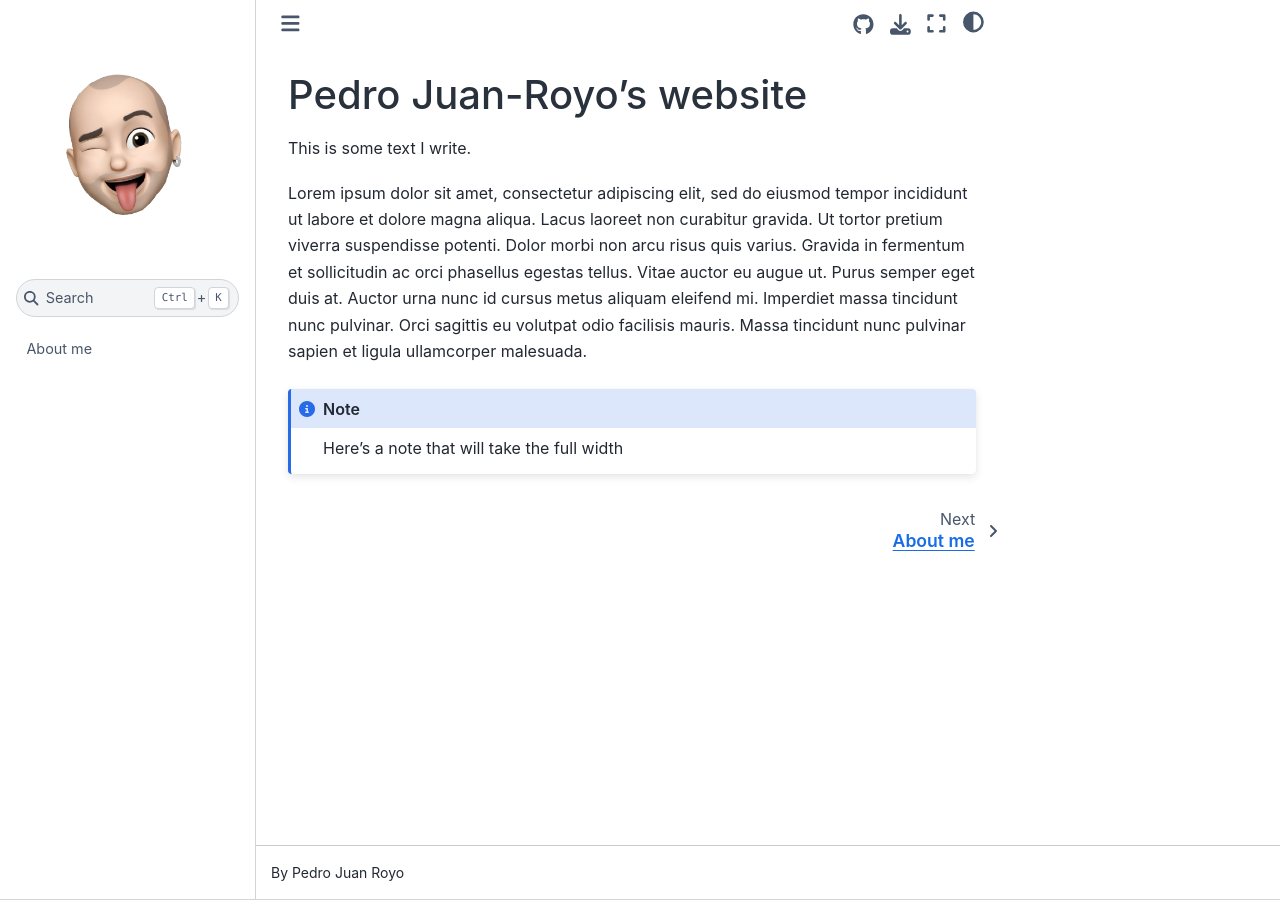
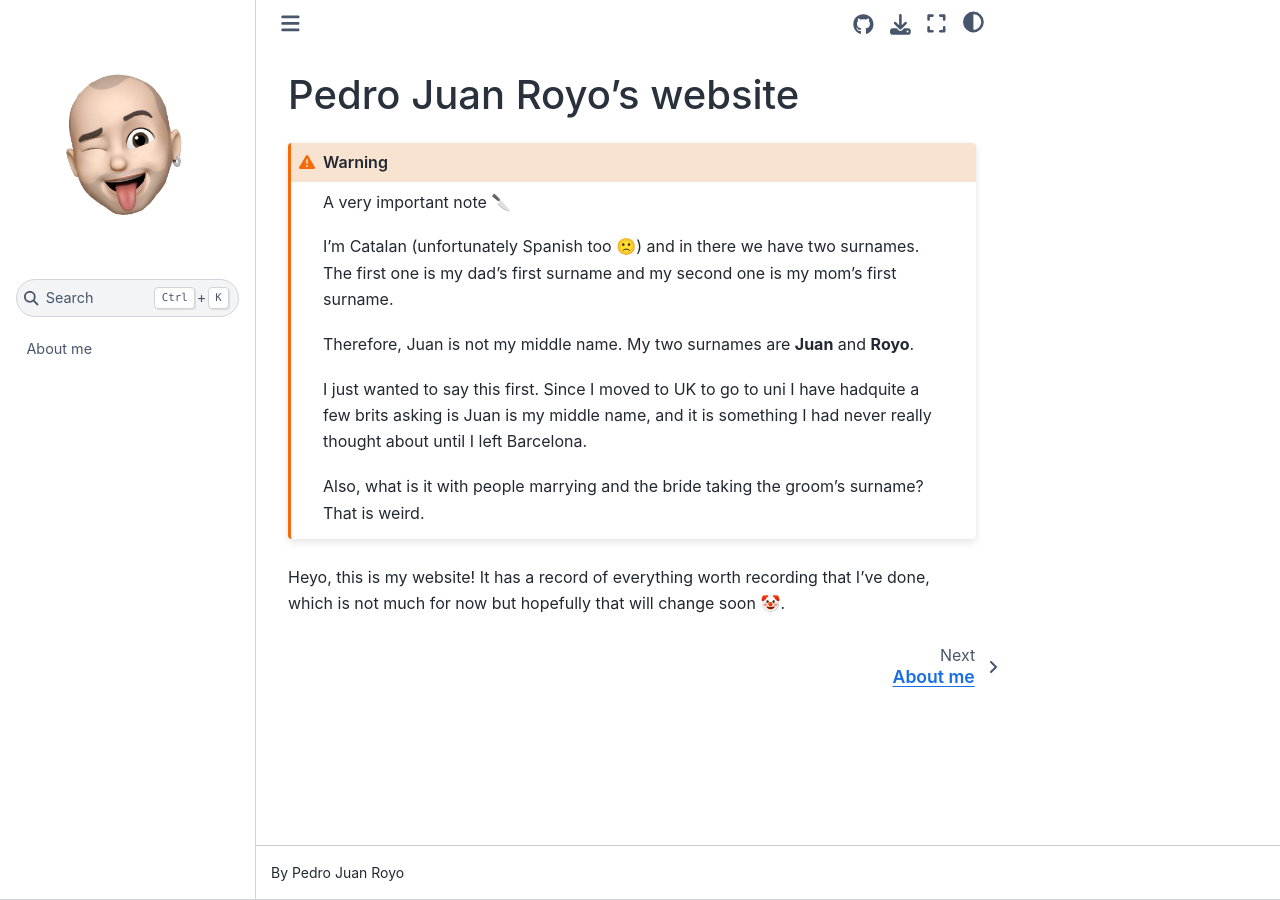
Before and after one commit to Parzival1918/Parzival1918, a Jupyter Book: the page built from pages/pages-source/intro.md, in a window 1280 px wide. Built offline with Jupyter Book 1.0.4 settings and Sphinx 7.4.7 and the Sphinx Book theme 1.1.4, drawn with Linux system fonts in a browser that asks for light colours.

Commit message:
change the lorem ipsum in the landing page

````diff
--- a/pages/pages-source/intro.md
+++ b/pages/pages-source/intro.md
@@ -1,9 +1,15 @@
-# Pedro Juan-Royo's website
+# Pedro Juan Royo's website
 
-This is some text I write.
+```{warning} A very important note 🔪
 
-Lorem ipsum dolor sit amet, consectetur adipiscing elit, sed do eiusmod tempor incididunt ut labore et dolore magna aliqua. Lacus laoreet non curabitur gravida. Ut tortor pretium viverra suspendisse potenti. Dolor morbi non arcu risus quis varius. Gravida in fermentum et sollicitudin ac orci phasellus egestas tellus. Vitae auctor eu augue ut. Purus semper eget duis at. Auctor urna nunc id cursus metus aliquam eleifend mi. Imperdiet massa tincidunt nunc pulvinar. Orci sagittis eu volutpat odio facilisis mauris. Massa tincidunt nunc pulvinar sapien et ligula ullamcorper malesuada.
+I'm Catalan (unfortunately Spanish too 🙁) and in there we have two surnames. The first one is my dad's first surname and my second one is my mom's first surname.
 
-```{note}
-Here's a note that will take the full width
+Therefore, Juan is not my middle name. My two surnames are **Juan** and **Royo**.
+
+I just wanted to say this first. Since I moved to UK to go to uni I have hadquite a few brits asking is Juan is my middle name, and it is something I had never really thought about until I left Barcelona.
+
+Also, what is it with people marrying and the bride taking the groom's surname? That is weird.
+
 ```
+
+Heyo, this is my website! It has a record of everything worth recording that I've done, which is not much for now but hopefully that will change soon 🤡.
````
Also changed, not shown: pages/pages-source/contact.md (added), pages/pages-source/curriculum.md (added).
